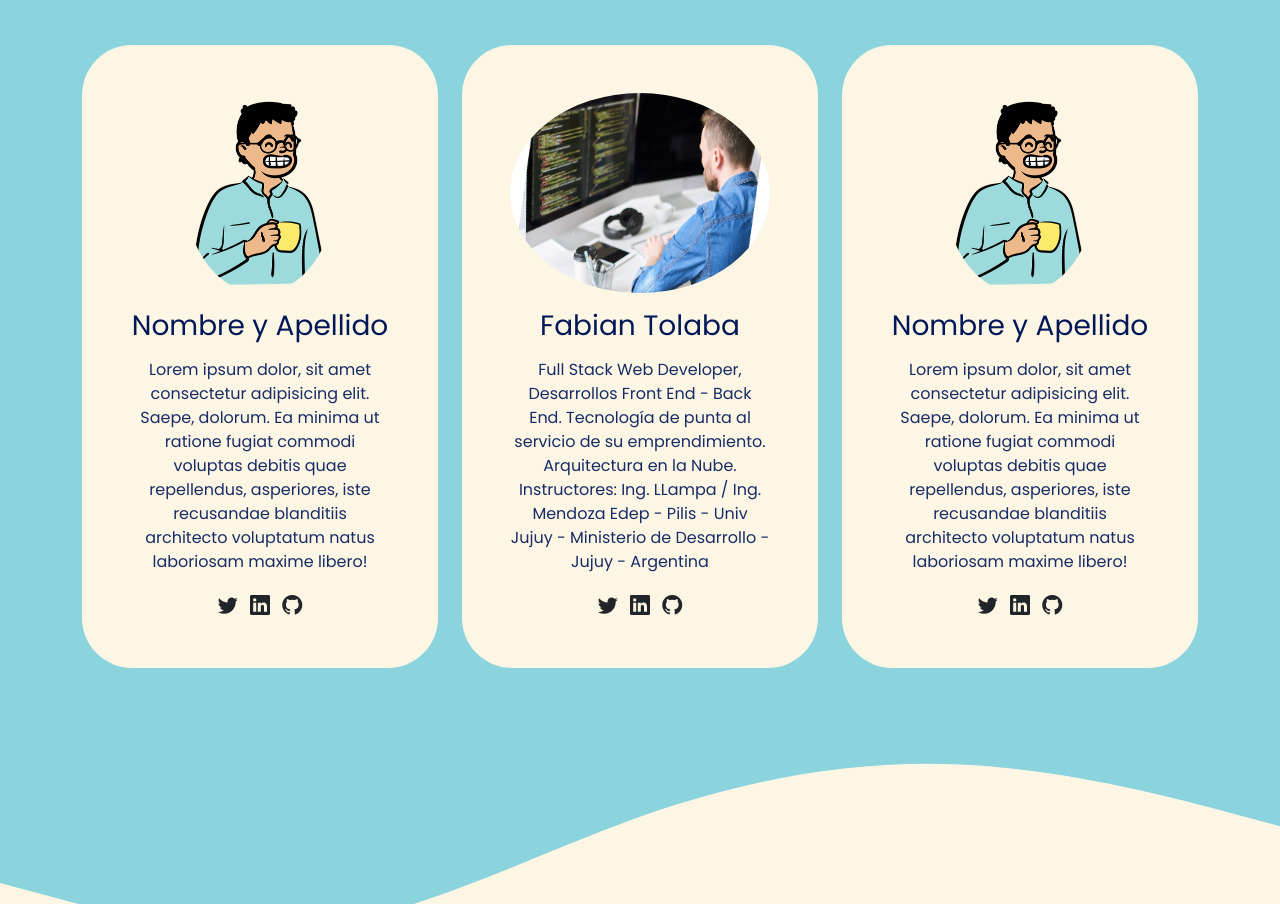
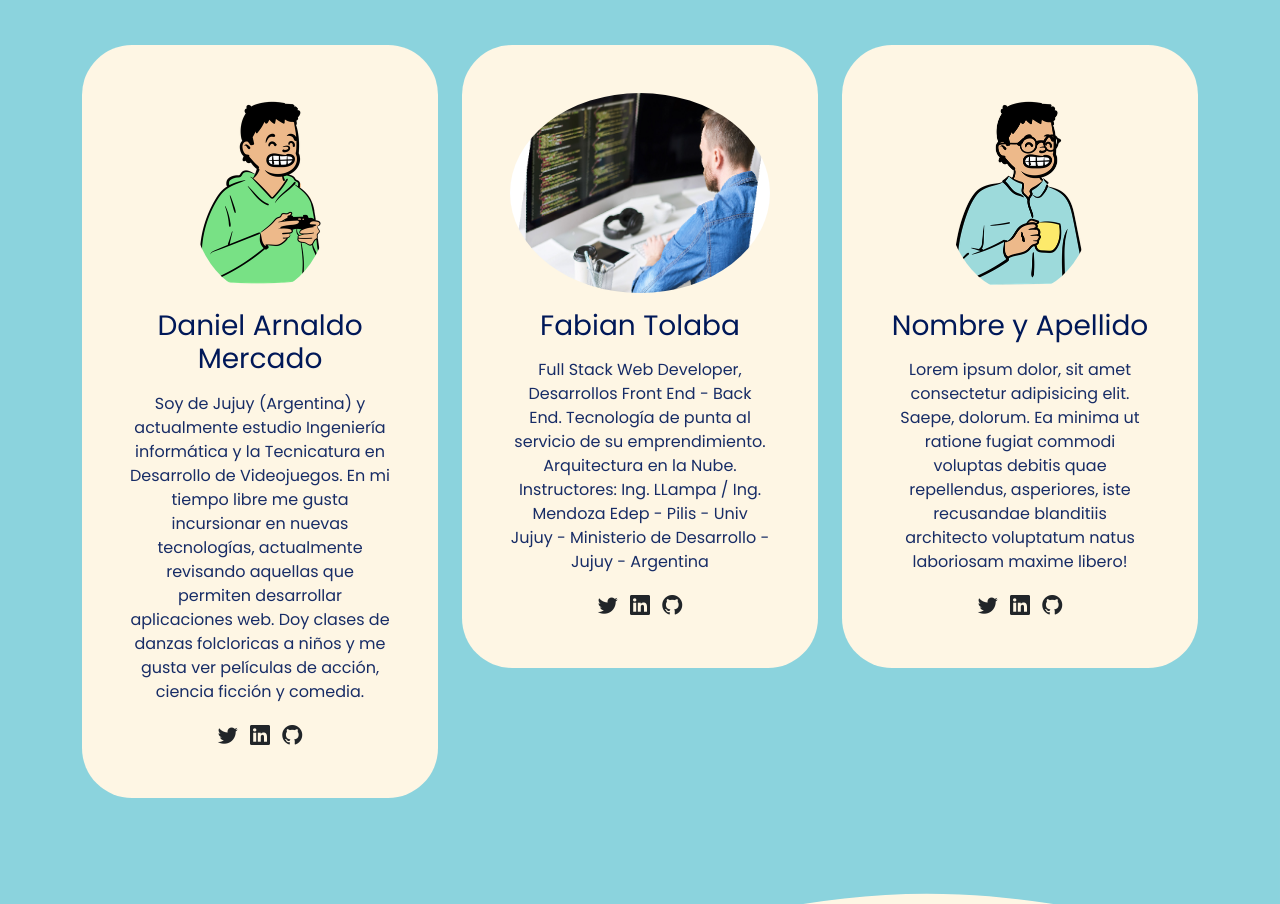
Before and after one commit to FabianDonatelo/devtech-podcast-web, a plain HTML site: page index.html in a window 1280 px wide. Shown: the part 1190-2094 px from the top of the page. Drawn offline with nearby package versions, Linux system fonts and the light colour scheme.

Commit message:
I added myself as a new member of the podcast

```diff
--- a/index.html
+++ b/index.html
@@ -100,14 +100,12 @@
           <div class="col-md-6 col-lg-4 mb-3">
             <div class="card">
               <div class="card-body text-center p-5">
-                <img src="./assets/avatar.png" alt="avatar" class=" img img-fluid rounded-circle mb-3">
-                <h3 class="title card-title mb-3">Nombre y Apellido</h3>
-                <p>Lorem ipsum dolor, sit amet consectetur adipisicing elit. Saepe, dolorum. Ea minima ut ratione fugiat
-                  commodi voluptas debitis quae repellendus, asperiores, iste recusandae blanditiis architecto
-                  voluptatum natus laboriosam maxime libero!</p>
+                <img src="./assets/Avatar-Mercado-Daniel.png" alt="avatar" class=" img img-fluid rounded-circle mb-3">
+                <h3 class="title card-title mb-3">Daniel Arnaldo Mercado</h3>
+                <p>Soy de Jujuy (Argentina) y actualmente estudio Ingeniería informática y la Tecnicatura en Desarrollo de Videojuegos. En mi tiempo libre me gusta incursionar en nuevas tecnologías, actualmente revisando aquellas que permiten desarrollar aplicaciones web. Doy clases de danzas folcloricas a niños y me gusta ver películas de acción, ciencia ficción y comedia.</p>
                 <a href="#"><i class="bi bi-twitter text-dark mx-1 lead"></i></a>
-                <a href="#"><i class="bi bi-linkedin text-dark mx-1 lead"></i></a>
-                <a href="#"><i class="bi bi-github text-dark mx-1 lead"></i></a>
+                <a href="https://www.linkedin.com/in/merk2daniel/"><i class="bi bi-linkedin text-dark mx-1 lead"></i></a>
+                <a href="https://github.com/Merk2Daniel"><i class="bi bi-github text-dark mx-1 lead"></i></a>
               </div>
             </div>
           </div>
```
Also changed, not shown: assets/Avatar-Mercado-Daniel.png (added).
